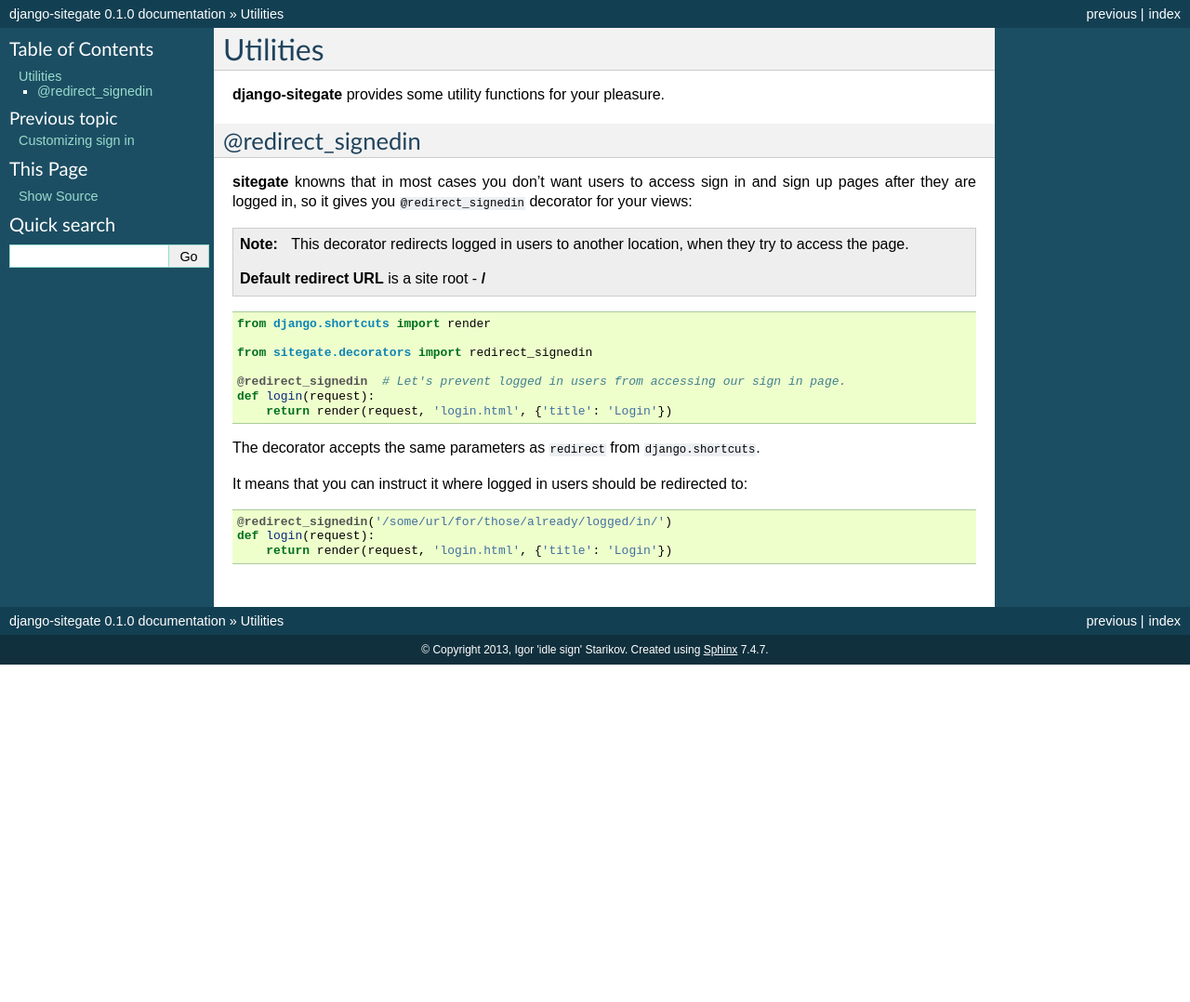
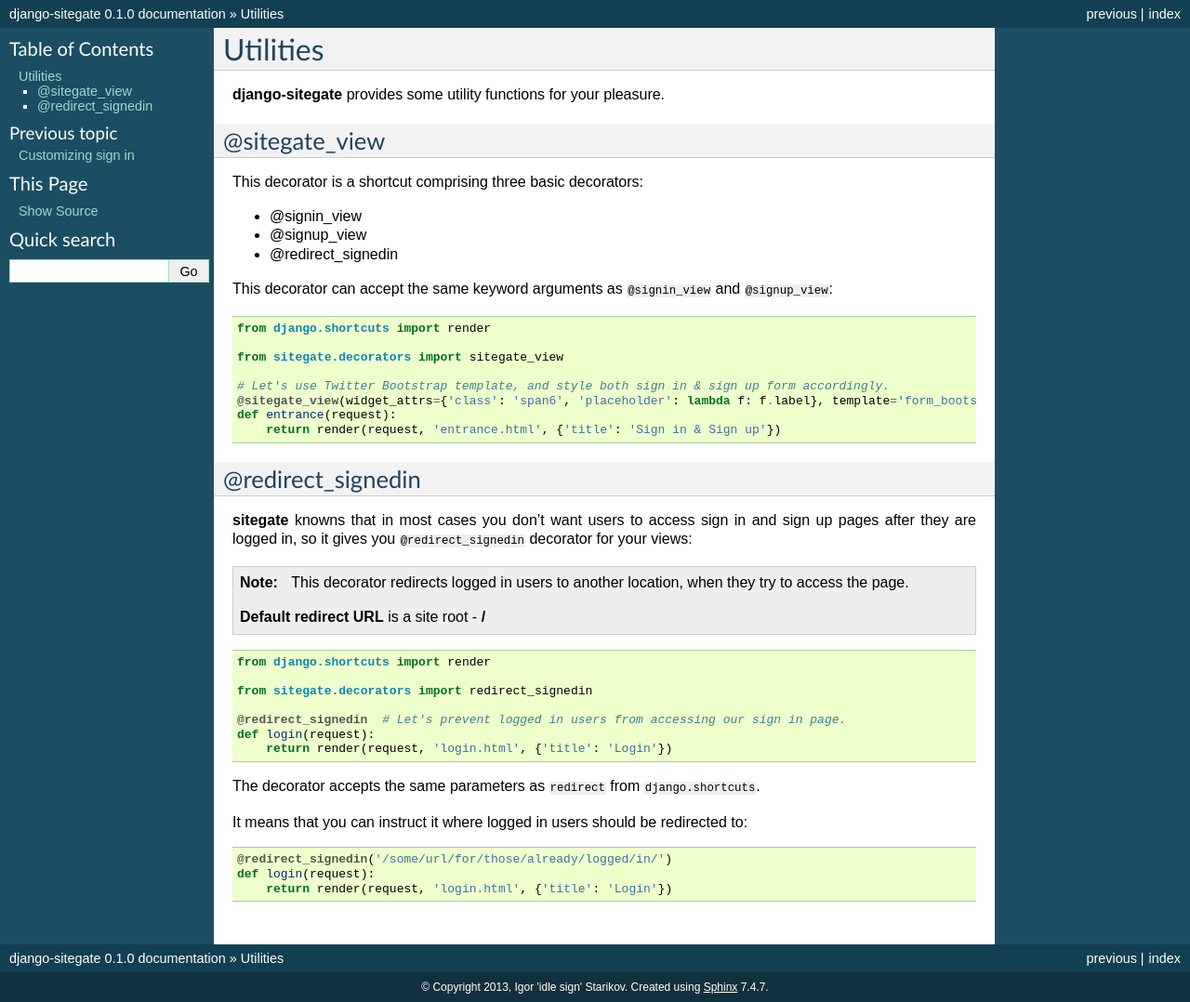
Before and after one commit to idlesign/django-sitegate, a Sphinx documentation site: the page built from docs/source/utils.rst, in a window 1280 px wide. Shown: the whole page at 93% size. Built offline with Sphinx 7.4.7, drawn with Linux system fonts in a browser that asks for light colours; before the commit the page ends 900 px from its top, so only the background shows below that.

Commit message:
`sitegate_view` template tag is documented.

```diff
--- a/docs/source/utils.rst
+++ b/docs/source/utils.rst
@@ -2,6 +2,30 @@
 =========
 
 **django-sitegate** provides some utility functions for your pleasure.
+
+
+@sitegate_view
+--------------
+
+This decorator is a shortcut comprising three basic decorators:
+
+* @signin_view
+* @signup_view
+* @redirect_signedin
+
+
+This decorator can accept the same keyword arguments as ``@signin_view`` and ``@signup_view``:
+
+.. code-block:: python
+
+    from django.shortcuts import render
+
+    from sitegate.decorators import sitegate_view
+
+    # Let's use Twitter Bootstrap template, and style both sign in & sign up form accordingly.
+    @sitegate_view(widget_attrs={'class': 'span6', 'placeholder': lambda f: f.label}, template='form_bootstrap')
+    def entrance(request):
+        return render(request, 'entrance.html', {'title': 'Sign in & Sign up'})
 
 
 
```
